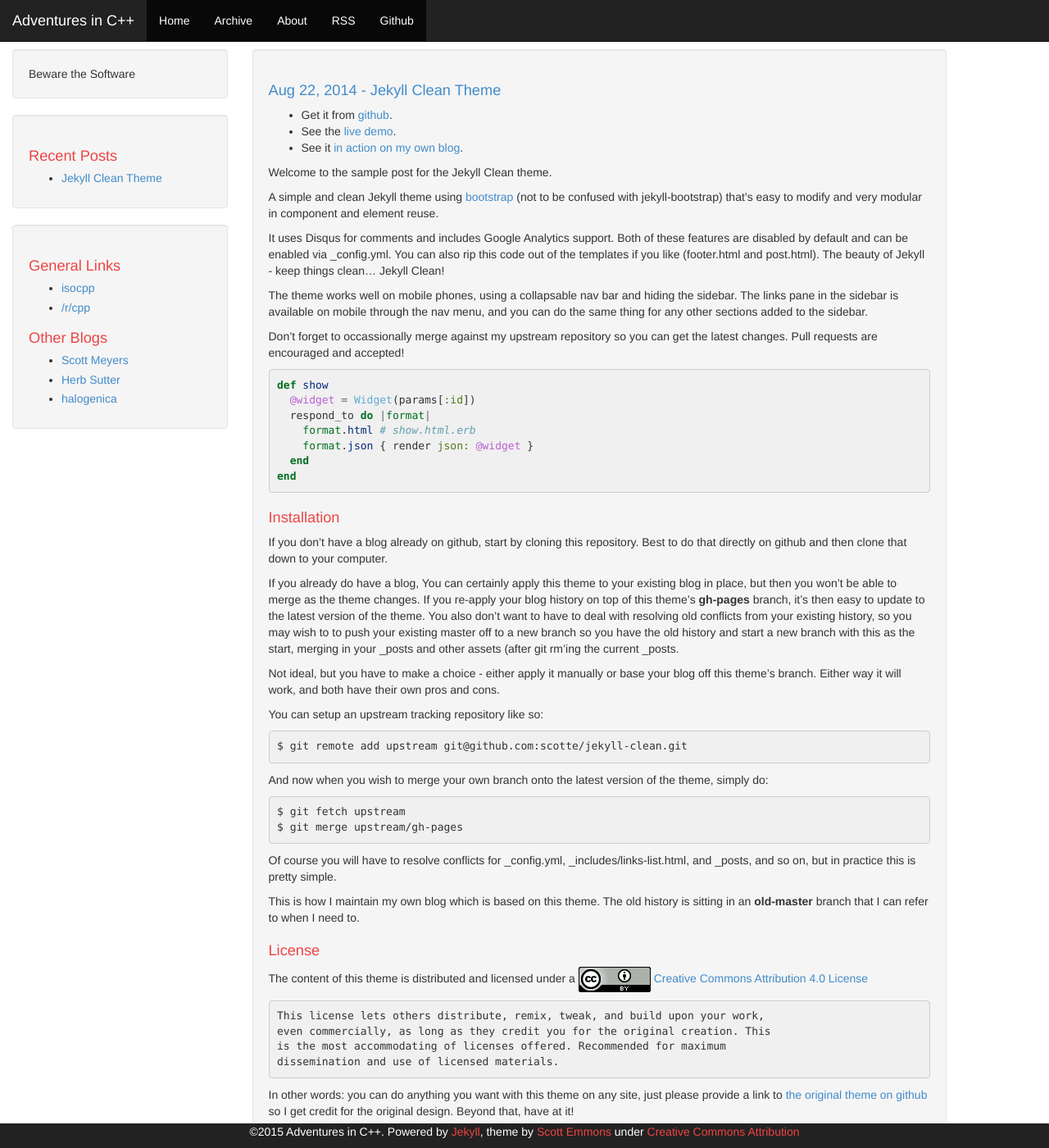
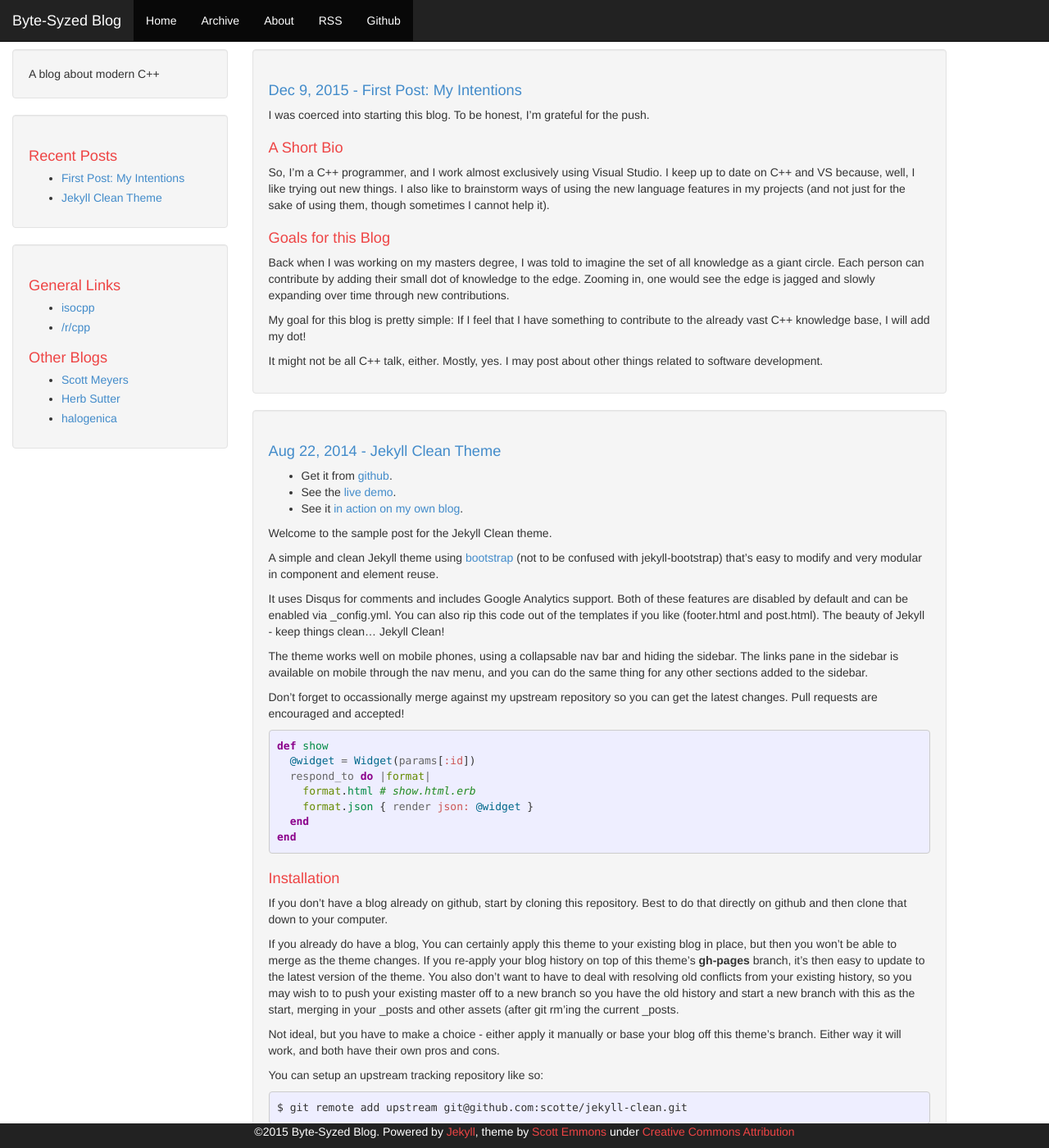
Before and after one commit to julioespinal/blog, a Jekyll site: the page built from index.html, in a window 1280 px wide and 1400 px high. Shown: the whole window at 82% size. Built offline with Jekyll 4.4.1, drawn with Linux system fonts in a browser that asks for light colours; Markdown is read by kramdown in place of the engine named in the settings; the list of posts is cut into pages by our own code; comment, search, counter and statistics services are not loaded.

Commit message:
initial post, highlighter changes, title changes

```diff
--- a/_config.yml
+++ b/_config.yml
@@ -1,18 +1,16 @@
 # Jekyll configuration
 
-name: Adventures in C++
-description: Beware the Software
+name: Byte-Syzed Blog
+description: A blog about modern C++
 
 # url is currently only used only for the RSS feed in feed.xml
-url: 'blog.julioespinal.com'
-
-abouturl: 'http://julioespinal.com'
+url: http://blog.julioespinal.com
 
 # baseurl will often be '', but for a project page on gh-pages, it needs to
 # be the project name.
 # *** IMPORTANT: If your local "jekyll serve" throws errors change this to '' or
 #     run it like so: jekyll serve --baseurl=''
-baseurl: '/blog'
+baseurl: /blog
 
 # This can be '' to hide the Github nav button
 github: ''
@@ -23,7 +21,7 @@ gaaccount: ''
 # Set this to your disqus shortname to enable comments. Note that the 'comments'
 # setting below must also be true. Individual posts can override 'comments' to
 # disable on a post-by-post basis
-disqus: ''
+disqus: 'Julio'
 comments: true
 
 permalink: /:year/:month/:title
--- a/_includes/header.html
+++ b/_includes/header.html
@@ -9,7 +9,7 @@
     <script src="{{ site.baseurl }}/js/bootstrap.min.js"></script>
     <link href="{{ site.baseurl }}/css/bootstrap.min.css" rel="stylesheet">
     <link href="{{ site.baseurl }}/css/theme.css" rel="stylesheet">
-    <link href="{{ site.baseurl }}/css/style.css" rel="stylesheet">
+    <link href="{{ site.baseurl }}/css/syntax.css" rel="stylesheet">
 </head>
 
 <body>
@@ -31,7 +31,7 @@
                     <li class="active"><a href="{{ site.baseurl }}/">Home</a></li>
                     <li class="active visible-xs-block"><a href="{{ site.baseurl }}/links.html">Links</a></li>
                     <li class="active"><a href="{{ site.baseurl }}/archive.html">Archive</a></li>
-                    <li class="active"><a href="{{ site.abouturl }}">About</a></li>
+                    <li class="active"><a href="{{ site.baseurl }}/about.html">About</a></li>
                     <li class="active"><a href="{{ site.baseurl }}/feed.xml">RSS</a></li>
                     {% if site.github != '' %}
                       <li class="active"><a href="https://github.com/{{ site.github }}">Github</a></li>
--- /dev/null
+++ b/_posts/2015-12-09-first-post.md
@@ -0,0 +1,20 @@
+---
+layout: post
+title: "First Post: My Intentions"
+---
+
+I was coerced into starting this blog. To be honest, I'm grateful for the push.
+
+A Short Bio
+===========
+
+So, I'm a C++ programmer, and I work almost exclusively using Visual Studio. I keep up to date on C++ and VS because, well, I like trying out new things. I also like to brainstorm ways of using the new language features in my projects (and not just for the sake of using them, though sometimes I cannot help it).
+
+Goals for this Blog
+===================
+
+Back when I was working on my masters degree, I was told to imagine the set of all knowledge as a giant circle. Each person can contribute by adding their small dot of knowledge to the edge. Zooming in, one would see the edge is jagged and slowly expanding over time through new contributions.
+
+My goal for this blog is pretty simple: If I feel that I have something to contribute to the already vast C++ knowledge base, I will add my dot!
+
+It might not be all C++ talk, either. Mostly, yes. I may post about other things related to software development.
--- /dev/null
+++ b/css/syntax.css
@@ -0,0 +1,131 @@
+pre { word-wrap: normal; }
+pre code { white-space: pre; }
+pre .lineno { padding-right: 2px; border-right: 1px dashed darkgrey }
+pre .hll { background-color: #ffffcc }
+pre  { background: #f0f0f0; }
+pre .c { color: #60a0b0; font-style: italic } /* Comment */
+pre .err { border: 1px solid #FF0000 } /* Error */
+pre .k { color: #007020; font-weight: bold } /* Keyword */
+pre .o { color: #666666 } /* Operator */
+pre .cm { color: #60a0b0; font-style: italic } /* Comment.Multiline */
+pre .cp { color: #007020 } /* Comment.Preproc */
+pre .c1 { color: #60a0b0; font-style: italic } /* Comment.Single */
+pre .cs { color: #60a0b0; background-color: #fff0f0 } /* Comment.Special */
+pre .gd { color: #A00000 } /* Generic.Deleted */
+pre .ge { font-style: italic } /* Generic.Emph */
+pre .gr { color: #FF0000 } /* Generic.Error */
+pre .gh { color: #000080; font-weight: bold } /* Generic.Heading */
+pre .gi { color: #00A000 } /* Generic.Inserted */
+pre .go { color: #888888 } /* Generic.Output */
+pre .gp { color: #c65d09; font-weight: bold } /* Generic.Prompt */
+pre .gs { font-weight: bold } /* Generic.Strong */
+pre .gu { color: #800080; font-weight: bold } /* Generic.Subheading */
+pre .gt { color: #0044DD } /* Generic.Traceback */
+pre .kc { color: #007020; font-weight: bold } /* Keyword.Constant */
+pre .kd { color: #007020; font-weight: bold } /* Keyword.Declaration */
+pre .kn { color: #007020; font-weight: bold } /* Keyword.Namespace */
+pre .kp { color: #007020 } /* Keyword.Pseudo */
+pre .kr { color: #007020; font-weight: bold } /* Keyword.Reserved */
+pre .kt { color: #902000 } /* Keyword.Type */
+pre .m { color: #40a070 } /* Literal.Number */
+pre .s { color: #4070a0 } /* Literal.String */
+pre .na { color: #4070a0 } /* Name.Attribute */
+pre .nb { color: #007020 } /* Name.Builtin */
+pre .nc { color: #0e84b5; font-weight: bold } /* Name.Class */
+pre .no { color: #60add5 } /* Name.Constant */
+pre .nd { color: #555555; font-weight: bold } /* Name.Decorator */
+pre .ni { color: #d55537; font-weight: bold } /* Name.Entity */
+pre .ne { color: #007020 } /* Name.Exception */
+pre .nf { color: #06287e } /* Name.Function */
+pre .nl { color: #002070; font-weight: bold } /* Name.Label */
+pre .nn { color: #0e84b5; font-weight: bold } /* Name.Namespace */
+pre .nt { color: #062873; font-weight: bold } /* Name.Tag */
+pre .nv { color: #bb60d5 } /* Name.Variable */
+pre .ow { color: #007020; font-weight: bold } /* Operator.Word */
+pre .w { color: #bbbbbb } /* Text.Whitespace */
+pre .mb { color: #40a070 } /* Literal.Number.Bin */
+pre .mf { color: #40a070 } /* Literal.Number.Float */
+pre .mh { color: #40a070 } /* Literal.Number.Hex */
+pre .mi { color: #40a070 } /* Literal.Number.Integer */
+pre .mo { color: #40a070 } /* Literal.Number.Oct */
+pre .sb { color: #4070a0 } /* Literal.String.Backtick */
+pre .sc { color: #4070a0 } /* Literal.String.Char */
+pre .sd { color: #4070a0; font-style: italic } /* Literal.String.Doc */
+pre .s2 { color: #4070a0 } /* Literal.String.Double */
+pre .se { color: #4070a0; font-weight: bold } /* Literal.String.Escape */
+pre .sh { color: #4070a0 } /* Literal.String.Heredoc */
+pre .si { color: #70a0d0; font-style: italic } /* Literal.String.Interpol */
+pre .sx { color: #c65d09 } /* Literal.String.Other */
+pre .sr { color: #235388 } /* Literal.String.Regex */
+pre .s1 { color: #4070a0 } /* Literal.String.Single */
+pre .ss { color: #517918 } /* Literal.String.Symbol */
+pre .bp { color: #007020 } /* Name.Builtin.Pseudo */
+pre .vc { color: #bb60d5 } /* Name.Variable.Class */
+pre .vg { color: #bb60d5 } /* Name.Variable.Global */
+pre .vi { color: #bb60d5 } /* Name.Variable.Instance */
+pre .il { color: #40a070 } /* Literal.Number.Integer.Long */
+
+.highlight pre { word-wrap: normal; }
+.highlight pre code { white-space: pre; }
+.highlight pre .lineno { padding-right: 2px; border-right: 1px dashed darkgrey }
+.highlight pre .hll { background-color: #ffffcc }
+.highlight pre  { background: #eeeeff; }
+.highlight pre .c { color: #228B22 } /* Comment */
+.highlight pre .err { color: #a61717; background-color: #e3d2d2 } /* Error */
+.highlight pre .k { color: #8B008B; font-weight: bold } /* Keyword */
+.highlight pre .cm { color: #228B22 } /* Comment.Multiline */
+.highlight pre .cp { color: #1e889b } /* Comment.Preproc */
+.highlight pre .c1 { color: #228B22 } /* Comment.Single */
+.highlight pre .cs { color: #8B008B; font-weight: bold } /* Comment.Special */
+.highlight pre .gd { color: #aa0000 } /* Generic.Deleted */
+.highlight pre .ge { font-style: italic } /* Generic.Emph */
+.highlight pre .gr { color: #aa0000 } /* Generic.Error */
+.highlight pre .gh { color: #000080; font-weight: bold } /* Generic.Heading */
+.highlight pre .gi { color: #00aa00 } /* Generic.Inserted */
+.highlight pre .go { color: #888888 } /* Generic.Output */
+.highlight pre .gp { color: #555555 } /* Generic.Prompt */
+.highlight pre .gs { font-weight: bold } /* Generic.Strong */
+.highlight pre .gu { color: #800080; font-weight: bold } /* Generic.Subheading */
+.highlight pre .gt { color: #aa0000 } /* Generic.Traceback */
+.highlight pre .kc { color: #8B008B; font-weight: bold } /* Keyword.Constant */
+.highlight pre .kd { color: #8B008B; font-weight: bold } /* Keyword.Declaration */
+.highlight pre .kn { color: #8B008B; font-weight: bold } /* Keyword.Namespace */
+.highlight pre .kp { color: #8B008B; font-weight: bold } /* Keyword.Pseudo */
+.highlight pre .kr { color: #8B008B; font-weight: bold } /* Keyword.Reserved */
+.highlight pre .kt { color: #5060ff; font-weight: bold } /* Keyword.Type */
+.highlight pre .m { color: #B452CD } /* Literal.Number */
+.highlight pre .s { color: #CD5555 } /* Literal.String */
+.highlight pre .n { color: #666666 } /* Name */
+.highlight pre .na { color: #658b00 } /* Name.Attribute */
+.highlight pre .nb { color: #658b00 } /* Name.Builtin */
+.highlight pre .nc { color: #008b45; font-weight: bold } /* Name.Class */
+.highlight pre .no { color: #00688B } /* Name.Constant */
+.highlight pre .nd { color: #707a7c } /* Name.Decorator */
+.highlight pre .ne { color: #008b45; font-weight: bold } /* Name.Exception */
+.highlight pre .nf { color: #008b45 } /* Name.Function */
+.highlight pre .nn { color: #008b45; text-decoration: underline } /* Name.Namespace */
+.highlight pre .nt { color: #8B008B; font-weight: bold } /* Name.Tag */
+.highlight pre .nv { color: #00688B } /* Name.Variable */
+.highlight pre .ow { color: #8B008B } /* Operator.Word */
+.highlight pre .w { color: #bbbbbb } /* Text.Whitespace */
+.highlight pre .mb { color: #B452CD } /* Literal.Number.Bin */
+.highlight pre .mf { color: #B452CD } /* Literal.Number.Float */
+.highlight pre .mh { color: #B452CD } /* Literal.Number.Hex */
+.highlight pre .mi { color: #B452CD } /* Literal.Number.Integer */
+.highlight pre .mo { color: #B452CD } /* Literal.Number.Oct */
+.highlight pre .sb { color: #CD5555 } /* Literal.String.Backtick */
+.highlight pre .sc { color: #CD5555 } /* Literal.String.Char */
+.highlight pre .sd { color: #CD5555 } /* Literal.String.Doc */
+.highlight pre .s2 { color: #CD5555 } /* Literal.String.Double */
+.highlight pre .se { color: #CD5555 } /* Literal.String.Escape */
+.highlight pre .sh { color: #1c7e71; font-style: italic } /* Literal.String.Heredoc */
+.highlight pre .si { color: #CD5555 } /* Literal.String.Interpol */
+.highlight pre .sx { color: #cb6c20 } /* Literal.String.Other */
+.highlight pre .sr { color: #1c7e71 } /* Literal.String.Regex */
+.highlight pre .s1 { color: #CD5555 } /* Literal.String.Single */
+.highlight pre .ss { color: #CD5555 } /* Literal.String.Symbol */
+.highlight pre .bp { color: #658b00 } /* Name.Builtin.Pseudo */
+.highlight pre .vc { color: #00688B } /* Name.Variable.Class */
+.highlight pre .vg { color: #00688B } /* Name.Variable.Global */
+.highlight pre .vi { color: #00688B } /* Name.Variable.Instance */
+.highlight pre .il { color: #B452CD } /* Literal.Number.Integer.Long */
```
Also changed, not shown: README.md.
